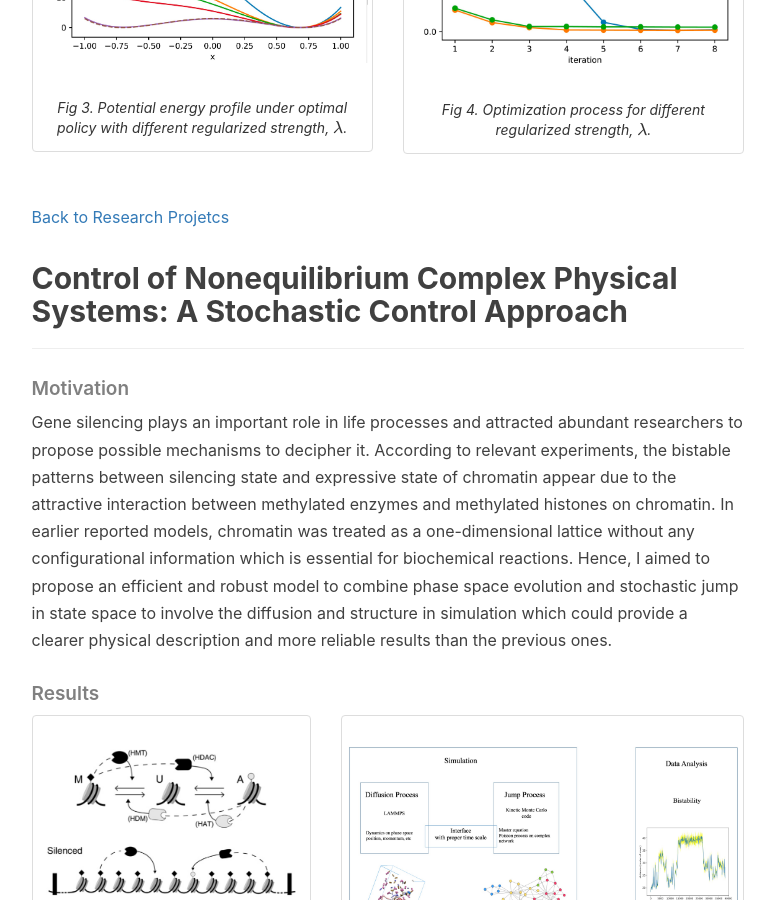
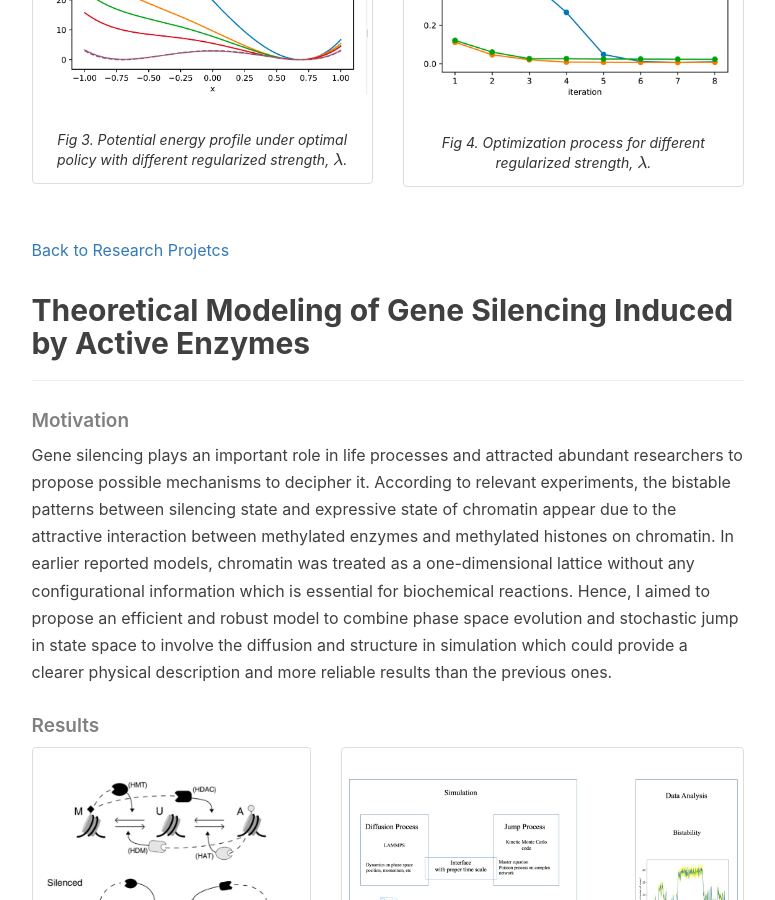
Before and after one commit to dongylaq/dongylaq.github.io, a Jekyll site: the page built from research.html, in a window 1280 px wide and 900 px high, scrolled down 2996 px. Shown: the whole window, without its empty margins (136-911 px from the left). Built offline with Jekyll 4.4.1, drawn with Linux system fonts in a browser that asks for light colours; nearby versions of some CDN libraries; formulas are drawn with MathJax 3; comment, search, counter and statistics services are not loaded.

Commit message:
Update research.html

```diff
--- a/research.html
+++ b/research.html
@@ -30,6 +30,7 @@ header-img: "img/title.jpeg"
         <li>Control of Nonequilibrium Complex Physical Systems: A Stochastic Control Approach</li>
         <ul><li><p><a href="#optcontrol-stocont" class="hr0" role="button">see more</a></p></li></ul>
         <li>Theoretical Modeling of Gene Silencing Induced by Active Enzymes</li>
+        <ul><li><p><a href="#gensilencing" class="hr0" role="button">see more</a></p></li></ul>
         <li>Nonequilibrium Statistical Mechanics in Small Systems -- Stochastic Active Brownian Engine</li>
     </ul>
 </div>
@@ -106,7 +107,7 @@ header-img: "img/title.jpeg"
 
 
 <div class="en post-container">
-    <a name="optcontrol-stocont"></a><h2>Control of Nonequilibrium Complex Physical Systems: A Stochastic Control Approach</h2>
+    <a name="genesilencing"></a><h2>Theoretical Modeling of Gene Silencing Induced by Active Enzymes</h2>
     <hr class="hr0">
     <h5>Motivation</h5>
     <p>Gene silencing plays an important role in life processes and attracted abundant researchers to propose possible mechanisms to decipher it. According to relevant experiments, the bistable patterns between silencing state and expressive state of chromatin appear due to the attractive interaction between methylated enzymes and methylated histones on chromatin. In earlier reported models, chromatin was treated as a one-dimensional lattice without any configurational information which is essential for biochemical reactions. Hence, I aimed to propose an efficient and robust model to combine phase space evolution and stochastic jump in state space to involve the diffusion and structure in simulation which could provide a clearer physical description and more reliable results than the previous ones.</p>
```
